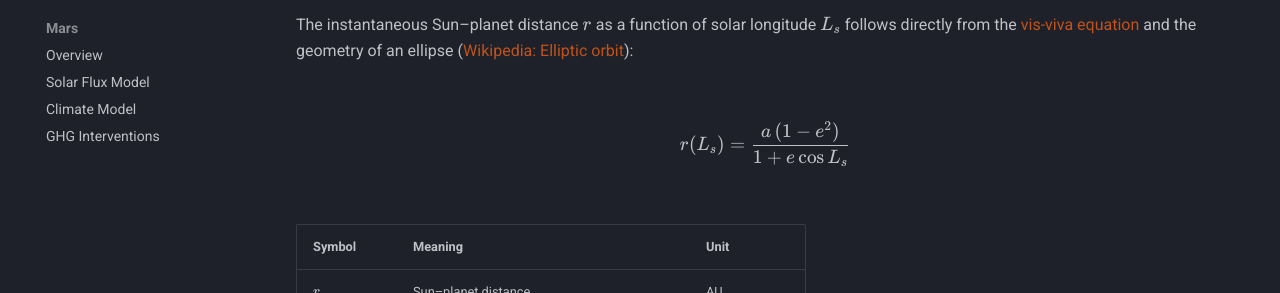
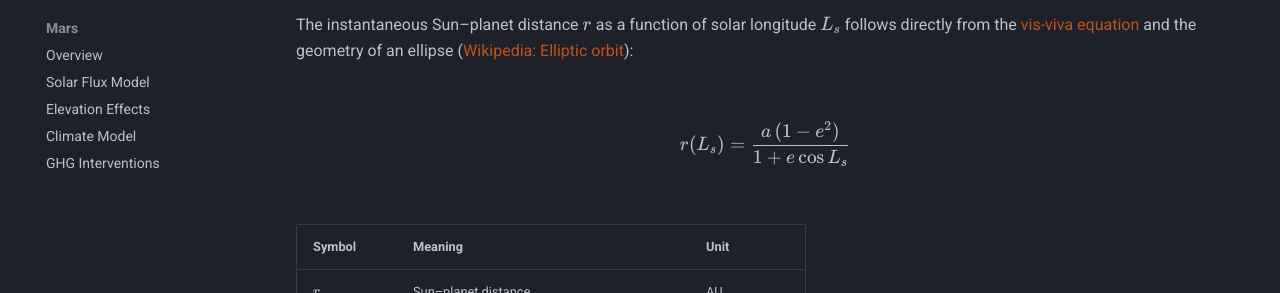
Before and after one commit to BioMedAI-UCSC/terraforming, an MkDocs documentation site: the page built from docs/wiki/orbital-mechanics.md, in a window 1280 px wide. Shown: the part 409-702 px from the top of the page. Built offline with MkDocs 1.6.1 and Material for MkDocs 9.7.7, drawn with Linux system fonts in a browser that asks for light colours; comment, search, counter and statistics services are not loaded.

Commit message:
Add elevation page to docs navigation

```diff
--- a/mkdocs.yml
+++ b/mkdocs.yml
@@ -88,6 +88,7 @@ nav:
       - Mars:
           - Overview: wiki/mars/index.md
           - Solar Flux Model: wiki/mars/solar-flux.md
+          - Elevation Effects: wiki/mars/elevation.md
           - Climate Model: wiki/mars/climate-model.md
           - GHG Interventions: wiki/mars/interventions.md
   - Architecture:
```
